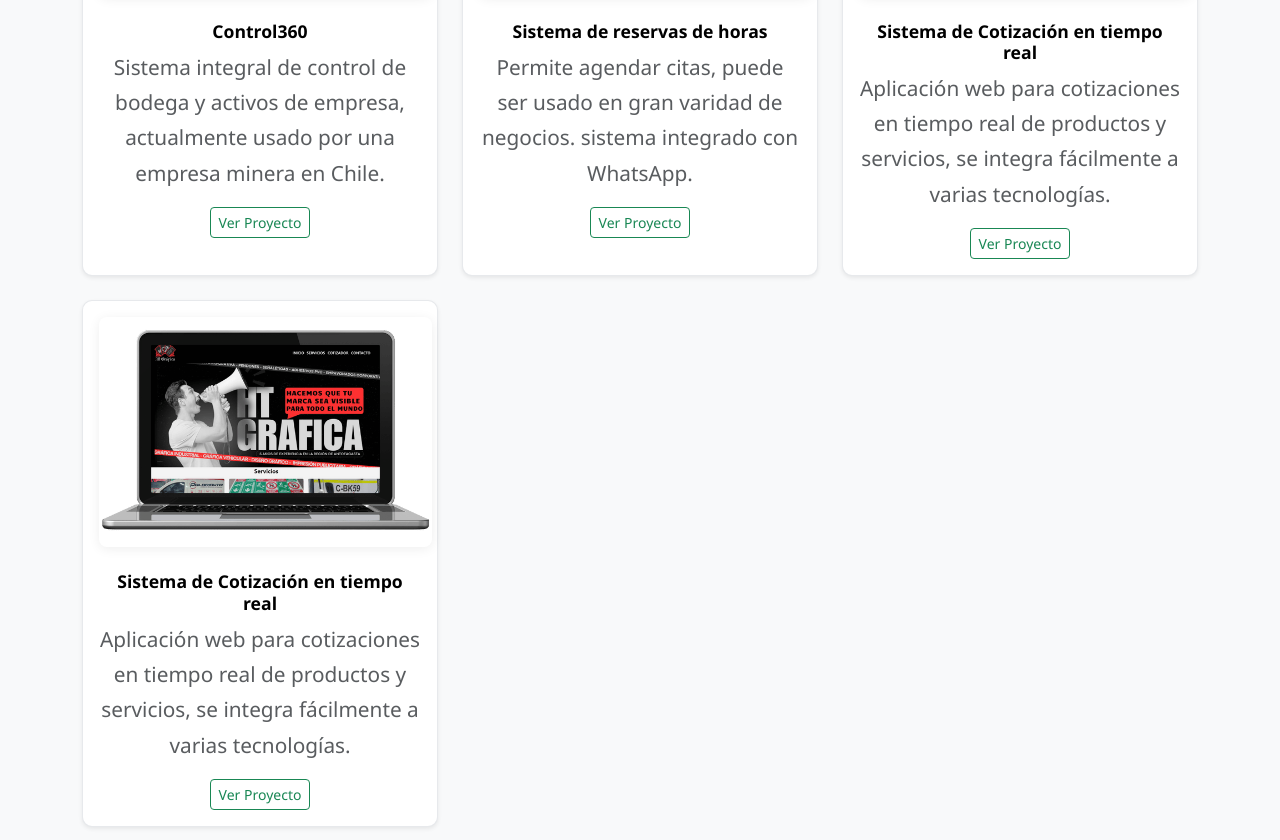
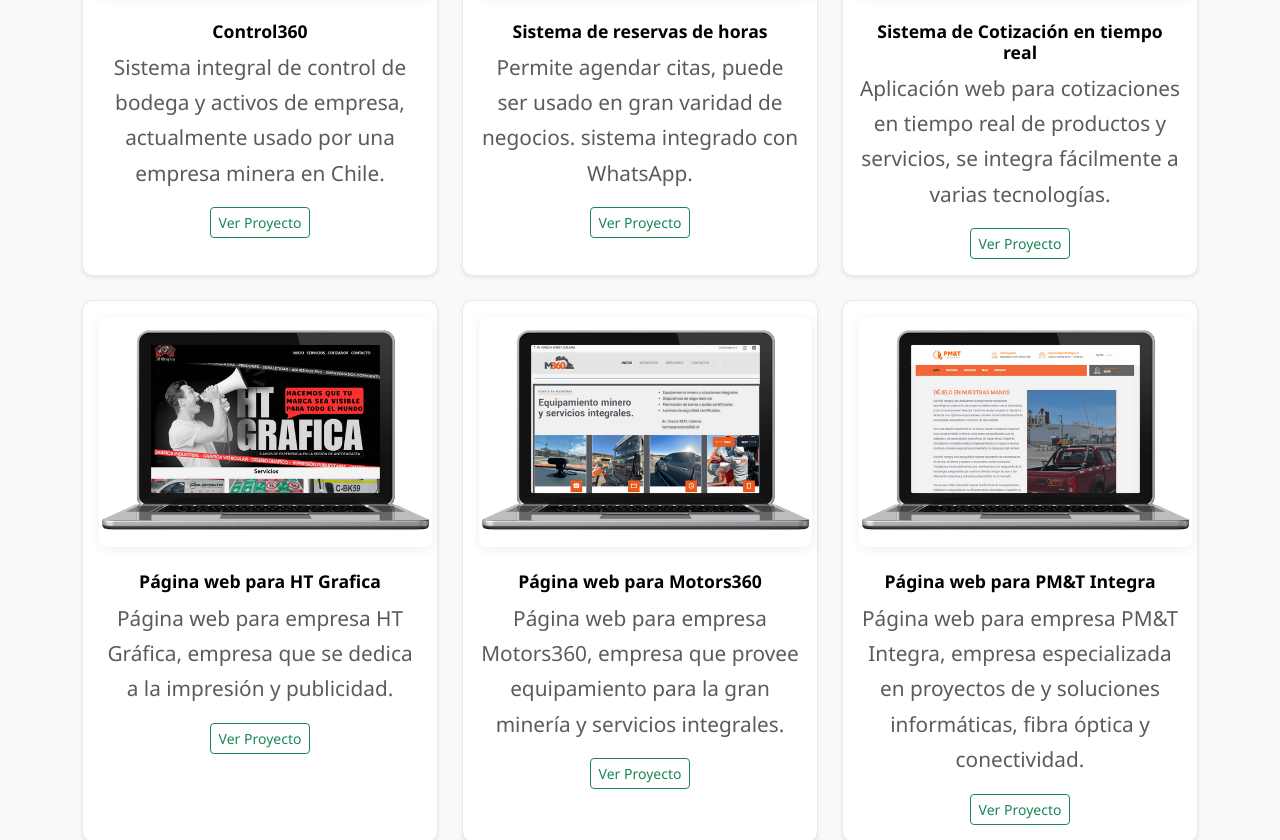
Before and after one commit to cristiangodoyangel/weblogicacl, a React (Vite) app: page / in a window 1280 px wide. Shown: the part 4099-4939 px from the top of the page. Built offline with nearby package versions, Linux system fonts and the light colour scheme.

Commit message:
se agregan mas proyectos-clientes

```diff
--- a/src/pages/Home.jsx
+++ b/src/pages/Home.jsx
@@ -39,6 +39,8 @@
 import proyecto2 from '../assets/webs/drpc.png';
 import proyecto3 from '../assets/webs/cotizador.png';
 import proyecto4 from '../assets/webs/htgrafica.png';
+import proyecto5 from '../assets/webs/m360.png';
+import proyecto6 from '../assets/webs/pmt.png';
 
 const techLogos = [
   { name: 'Python', src: python },
@@ -235,7 +237,7 @@
         <Container>
           <h2 className="text-center mb-5 text-logica-green">Nuestros Proyectos</h2>
           <div className="row text-center g-4">
-            {[proyecto1, proyecto2, proyecto3, proyecto4].map((image, index) => {
+            {[proyecto1, proyecto2, proyecto3, proyecto4, proyecto5, proyecto6].map((image, index) => {
               const proyectos = [
                 {
                   name: 'Control360',
@@ -253,9 +255,20 @@
                   link: 'https://cotizador360.vercel.app/',
                 },
                 {
-                  name: 'Sistema de Cotización en tiempo real',
-                  desc: 'Aplicación web para cotizaciones en tiempo real de productos y servicios, se integra fácilmente a varias tecnologías.',
-                  link: 'https://cotizador360.vercel.app/',
+                  name: 'Página web para HT Grafica',
+                  desc: 'Página web para empresa HT Gráfica, empresa que se dedica a la impresión y publicidad.',
+                  link: 'https://www.htgrafica.cl/',
+                },
+                {
+                  name: 'Página web para Motors360',
+                  desc: 'Página web para empresa Motors360, empresa que provee equipamiento para la gran minería y servicios integrales.',
+                  link: 'https://www.motors360.cl/',
+                },
+
+                {
+                  name: 'Página web para PM&T Integra',
+                  desc: 'Página web para empresa PM&T Integra, empresa especializada en proyectos de y soluciones informáticas, fibra óptica y conectividad.',
+                  link: 'https://www.pmtintegra.cl/',
                 },
 
               ];
```
Also changed, not shown: src/assets/webs/m360.png (added), src/assets/webs/pmt.png (added).
